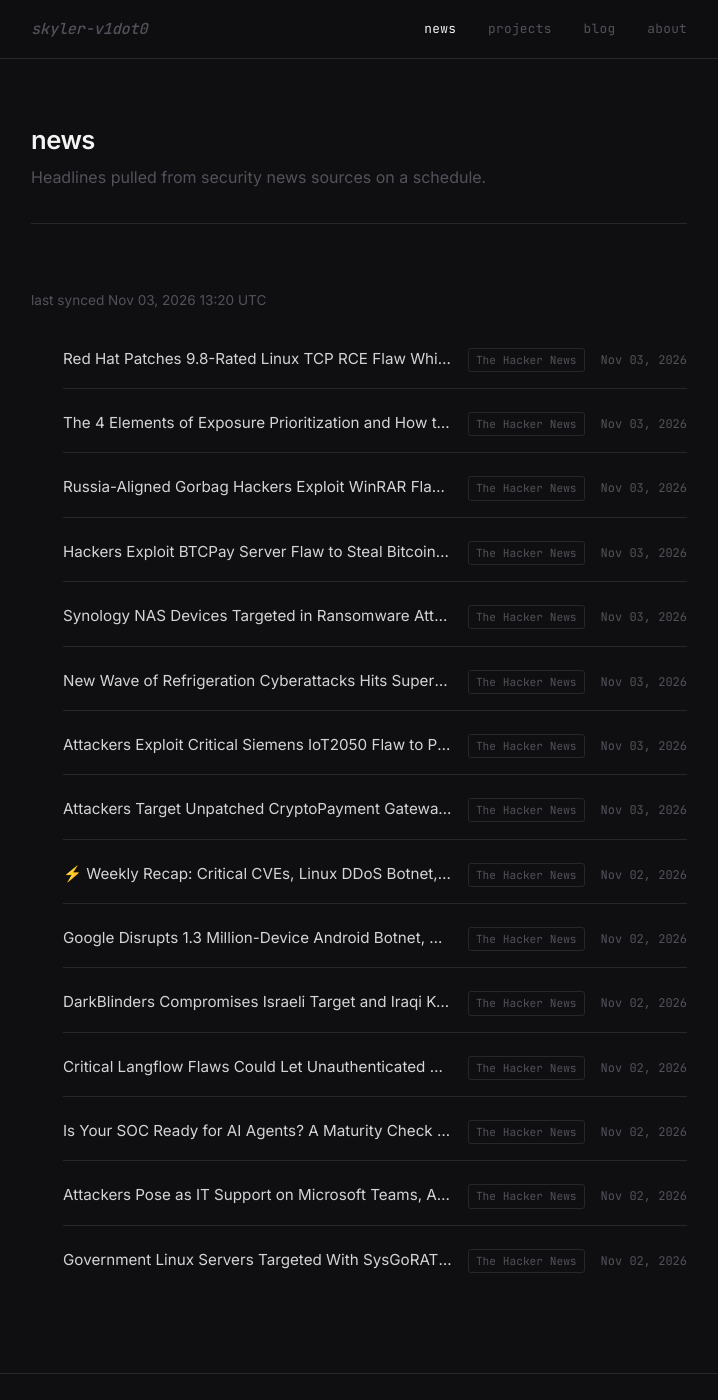
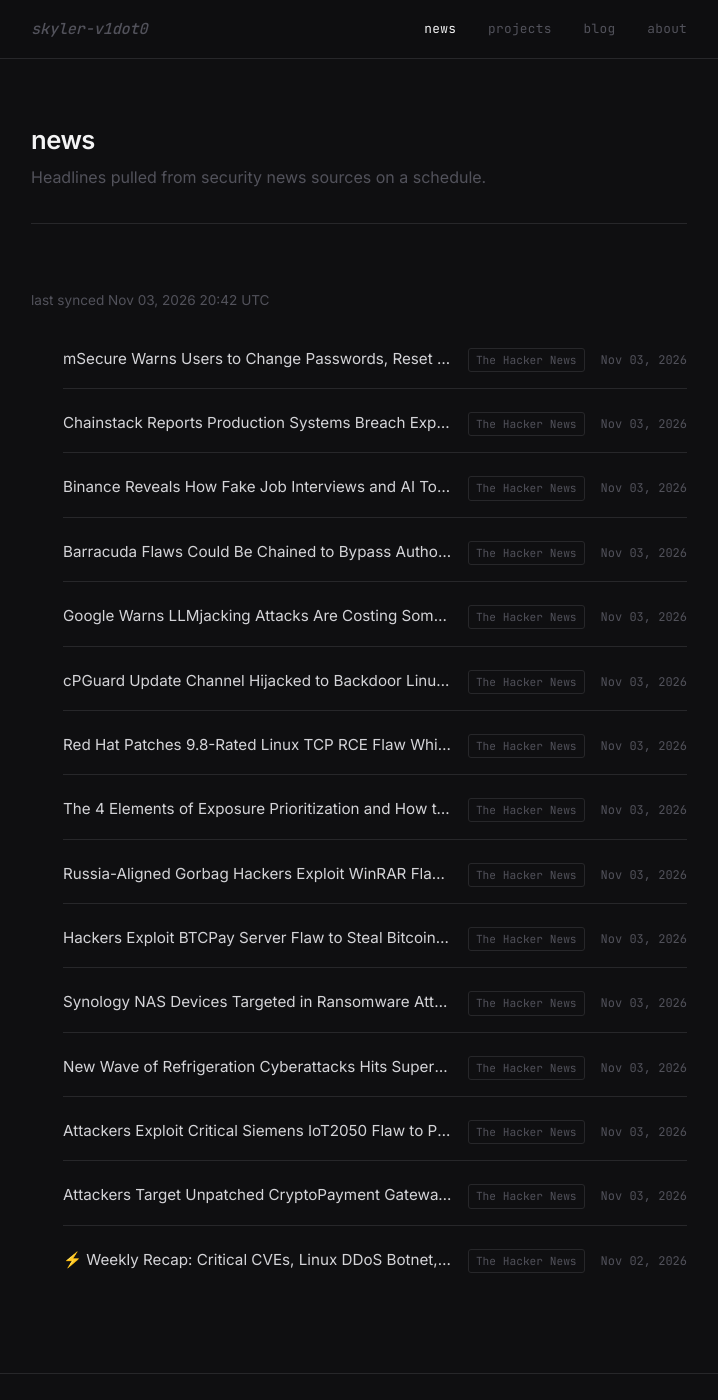
Before and after one commit to skyler-v1dot0/personal-site, a Jekyll site: the page built from news.html, in a window 1280 px wide and 1400 px high. Shown: the whole window, without its empty margins (281-999 px from the left). Built offline with Jekyll 4.4.1, drawn with Linux system fonts in a browser that asks for light colours.

Commit message:
chore: sync news feed [skip ci]

```diff
--- a/_data/news.yml
+++ b/_data/news.yml
@@ -1,6 +1,35 @@
 ---
-updated_at: '2026-11-03T13:20:13Z'
+updated_at: '2026-11-03T20:42:49Z'
 items:
+- title: mSecure Warns Users to Change Passwords, Reset 2FA and Passkeys After Suspicious
+    Activity
+  url: https://thehackernews.com/2026/11/msecure-warns-users-to-change-passwords.html
+  source: The Hacker News
+  published: '2026-11-03T18:46:38Z'
+- title: Chainstack Reports Production Systems Breach Exposing Customer Data and Password
+    Hashes
+  url: https://thehackernews.com/2026/11/chainstack-reports-production-systems.html
+  source: The Hacker News
+  published: '2026-11-03T18:16:19Z'
+- title: Binance Reveals How Fake Job Interviews and AI Tool Abuse Led to $6.43 Billion
+    Theft
+  url: https://thehackernews.com/2026/11/binance-reveals-how-fake-job-interviews.html
+  source: The Hacker News
+  published: '2026-11-03T16:55:58Z'
+- title: Barracuda Flaws Could Be Chained to Bypass Authorization and Gain Root Access
+  url: https://thehackernews.com/2026/11/barracuda-flaws-could-be-chained-to.html
+  source: The Hacker News
+  published: '2026-11-03T15:59:19Z'
+- title: Google Warns LLMjacking Attacks Are Costing Some Enterprises Up to $1 Million
+    in Cloud Charges
+  url: https://thehackernews.com/2026/11/google-warns-llmjacking-attacks-are.html
+  source: The Hacker News
+  published: '2026-11-03T15:41:53Z'
+- title: cPGuard Update Channel Hijacked to Backdoor Linux Servers and Collect Password
+    Hashes
+  url: https://thehackernews.com/2026/11/cpguard-update-channel-hijacked-to.html
+  source: The Hacker News
+  published: '2026-11-03T15:16:32Z'
 - title: Red Hat Patches 9.8-Rated Linux TCP RCE Flaw While Ubuntu Releases Fixes
     for Testing
   url: https://thehackernews.com/2026/11/red-hat-patches-98-rated-linux-tcp-rce.html
@@ -44,31 +73,3 @@ items:
   url: https://thehackernews.com/2026/11/weekly-recap-critical-cves-linux-ddos.html
   source: The Hacker News
   published: '2026-11-02T16:57:56Z'
-- title: Google Disrupts 1.3 Million-Device Android Botnet, Says TV Box Maker Sold
-    Criminal Access
-  url: https://thehackernews.com/2026/11/google-disrupts-13-million-device.html
-  source: The Hacker News
-  published: '2026-11-02T15:50:26Z'
-- title: DarkBlinders Compromises Israeli Target and Iraqi Kurdish Government Cloud
-    Environment
-  url: https://thehackernews.com/2026/11/darkblinders-compromises-israeli-target.html
-  source: The Hacker News
-  published: '2026-11-02T14:46:05Z'
-- title: Critical Langflow Flaws Could Let Unauthenticated Attackers Run Code on Servers
-  url: https://thehackernews.com/2026/11/critical-langflow-flaws-could-let.html
-  source: The Hacker News
-  published: '2026-11-02T11:50:00Z'
-- title: Is Your SOC Ready for AI Agents? A Maturity Check Before You Deploy
-  url: https://thehackernews.com/2026/11/is-your-soc-ready-for-ai-agents.html
-  source: The Hacker News
-  published: '2026-11-02T11:30:00Z'
-- title: Attackers Pose as IT Support on Microsoft Teams, Abuse AD CS to Steal Company
-    Data
-  url: https://thehackernews.com/2026/11/attackers-pose-as-it-support-on.html
-  source: The Hacker News
-  published: '2026-11-02T11:08:45Z'
-- title: Government Linux Servers Targeted With SysGoRAT and Suspected AI-Generated
-    Scripts
-  url: https://thehackernews.com/2026/11/government-linux-servers-targeted-with.html
-  source: The Hacker News
-  published: '2026-11-02T10:49:59Z'
```
